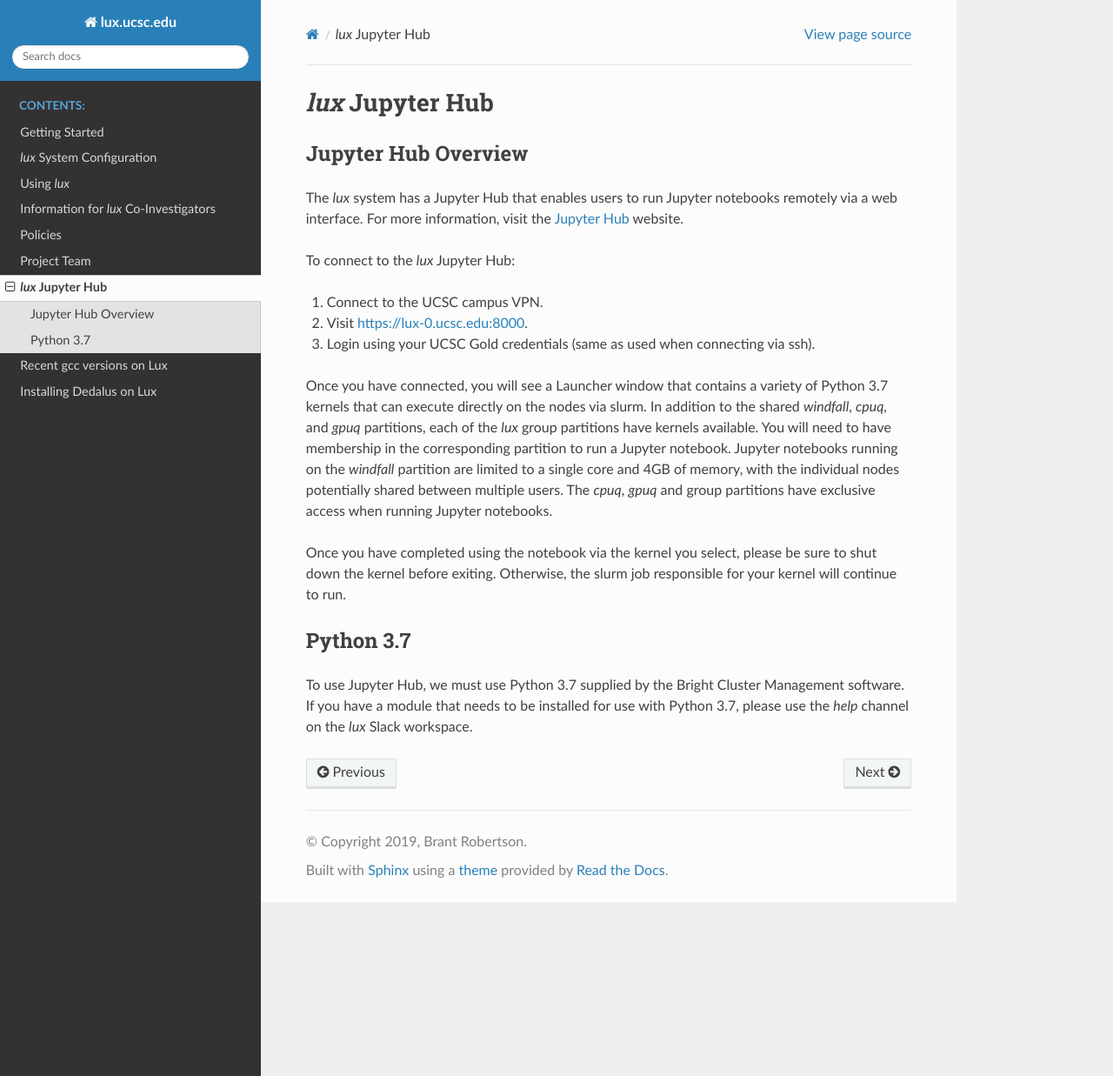
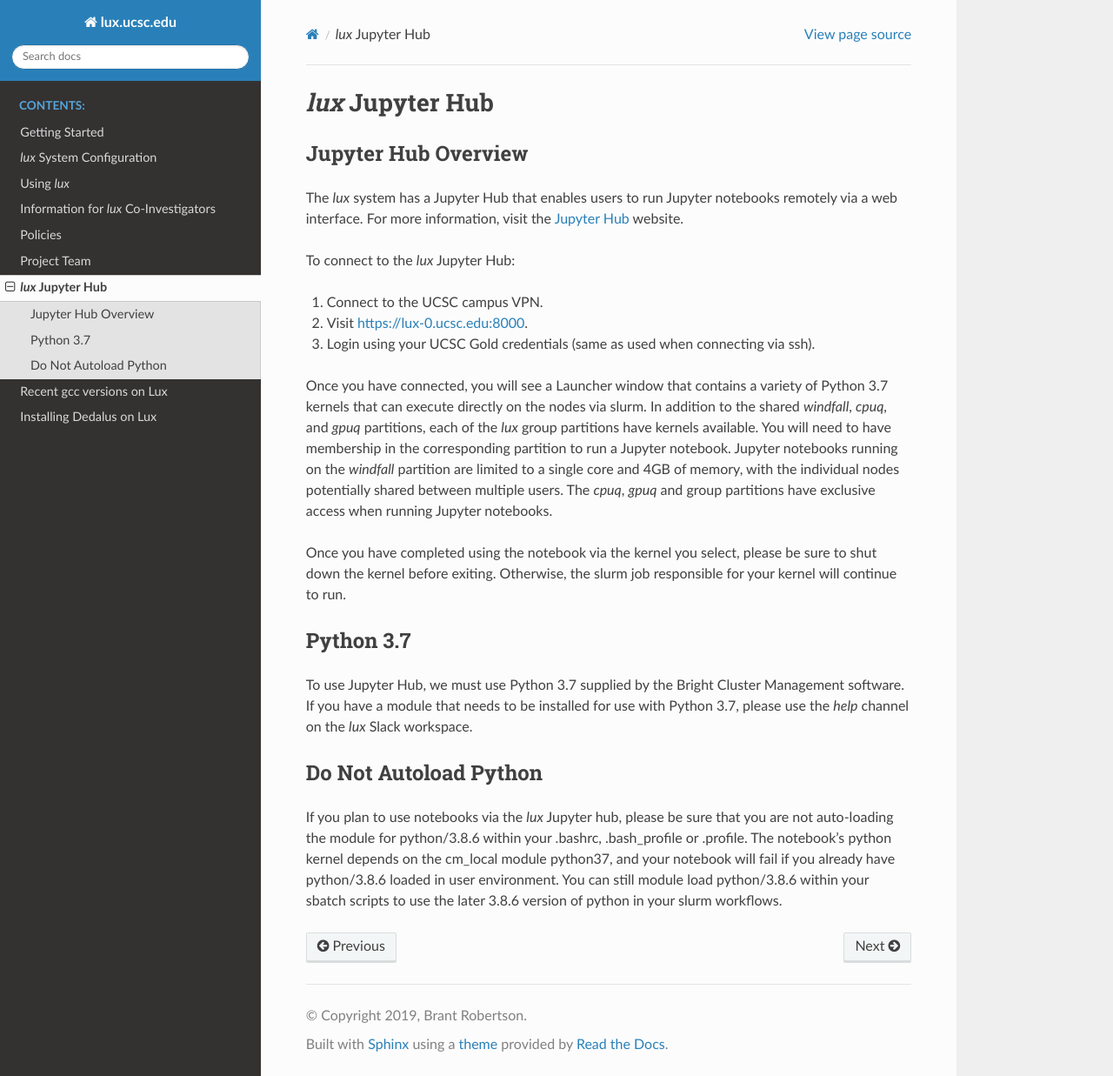
Before and after one commit to brantr/lux-website, a Sphinx documentation site: the page built from docs/source/jupyter_hub.rst, in a window 1280 px wide and 1237 px high. Shown: the whole window at 87% size. Built offline with Sphinx 7.4.7 and the Read the Docs theme 2.0.0, drawn with Linux system fonts in a browser that asks for light colours.

Commit message:
Added prevention of python autoloading.

```diff
--- a/docs/source/jupyter_hub.rst
+++ b/docs/source/jupyter_hub.rst
@@ -44,3 +44,7 @@ by the Bright Cluster Management software. If you have
 a module that needs to be installed for use with
 Python 3.7, please use the *help* channel on the
 *lux* Slack workspace.
+
+Do Not Autoload Python
+--------------------------
+If you plan to use notebooks via the *lux* Jupyter hub, please be sure that you are not auto-loading the module for python/3.8.6  within your .bashrc, .bash_profile or .profile. The notebook’s python kernel depends on the cm_local module python37, and your notebook will fail if you already have python/3.8.6 loaded in user environment. You can still module load python/3.8.6 within your sbatch scripts to use the later 3.8.6 version of python in your slurm workflows.
```
